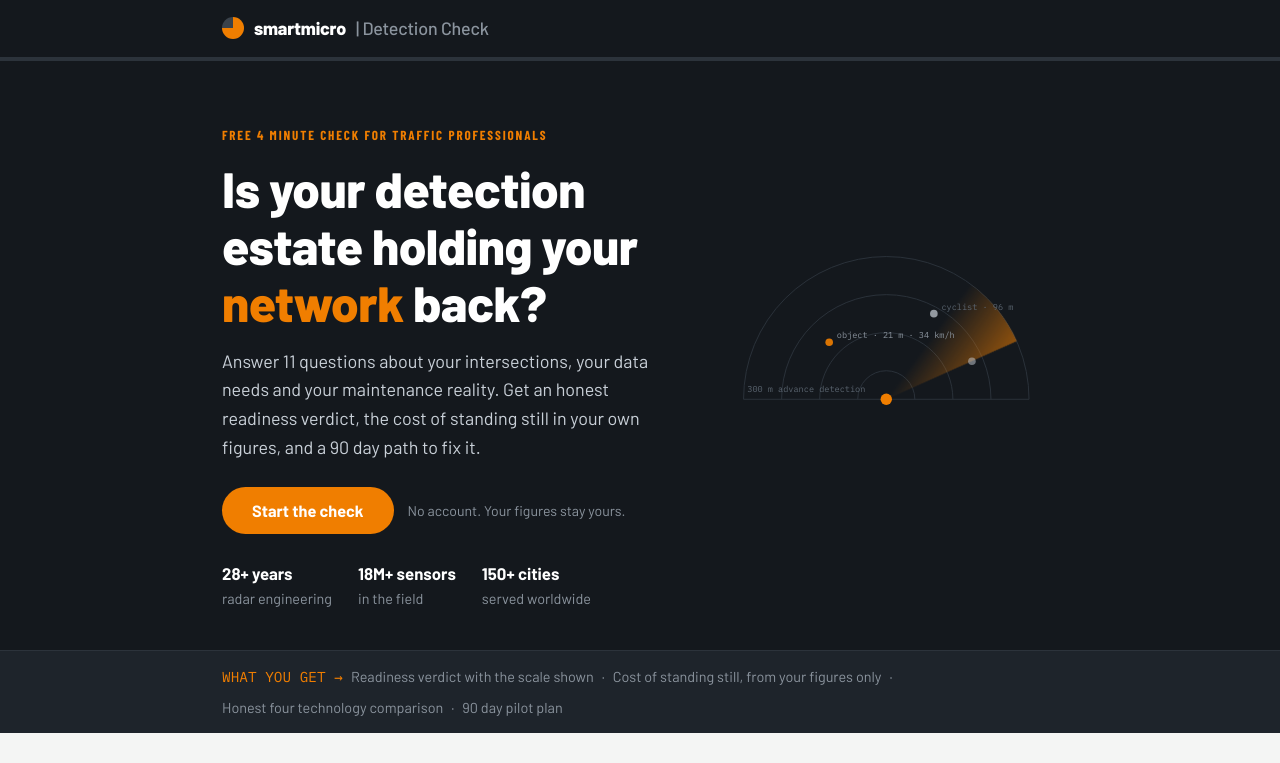
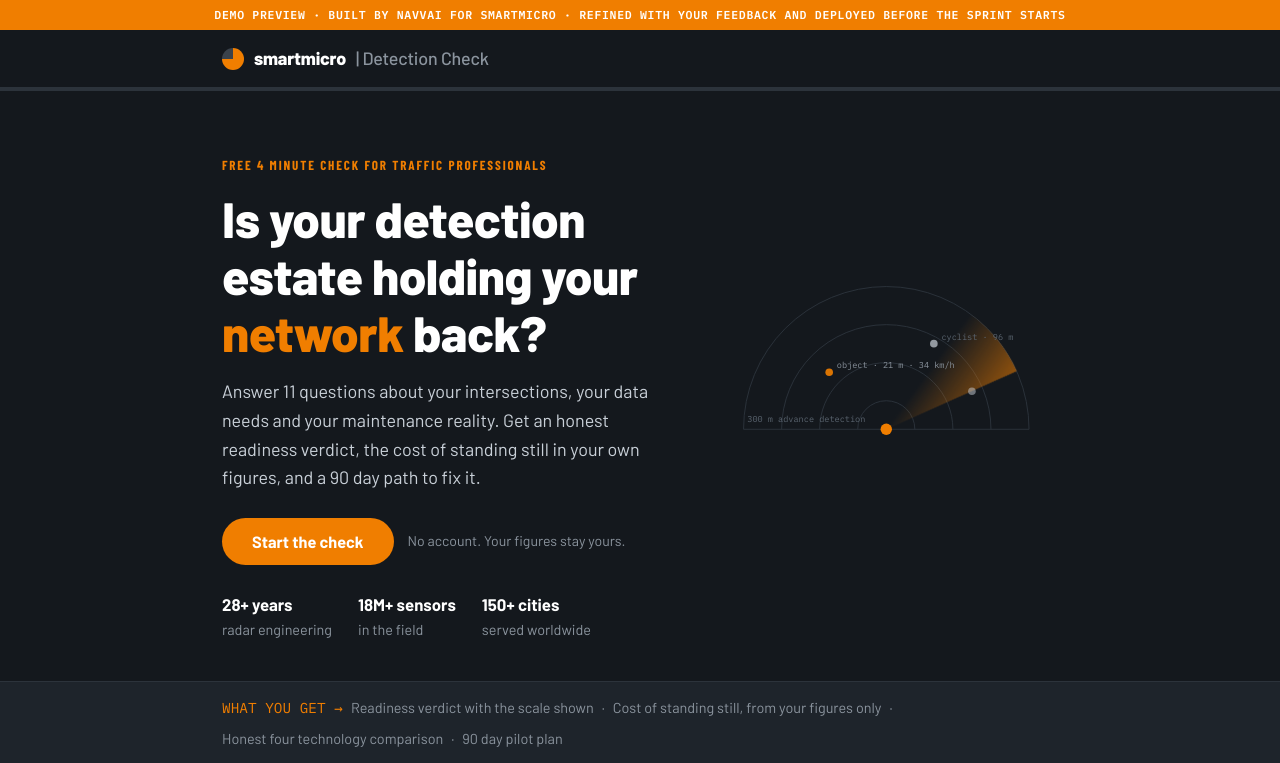
Before and after one commit to NAVVAI-BOYS/smartmicro-audit, a Flask app: page / in a window 1280 px wide. Shown: the top 763 px of the page. Run offline with Flask 3, Linux system fonts and the light colour scheme.

Commit message:
Add files via upload

```diff
--- a/SMARTMICRO-AUDIT/smartmicro-audit/templates/index.html
+++ b/SMARTMICRO-AUDIT/smartmicro-audit/templates/index.html
@@ -174,6 +174,7 @@
 </head>
 <body>
 
+<div style="background:var(--orange);color:#fff;text-align:center;font-family:'IBM Plex Mono',monospace;font-size:.72rem;font-weight:600;letter-spacing:.06em;padding:6px 14px" class="no-print">DEMO PREVIEW · BUILT BY NAVVAI FOR SMARTMICRO · REFINED WITH YOUR FEEDBACK AND DEPLOYED BEFORE THE SPRINT STARTS</div>
 <header class="site">
   <div class="wrap">
     <div class="logo"><span class="dot"></span>smartmicro <span class="lite">| Detection Check</span></div>
@@ -280,7 +281,7 @@
     </div>
     <div class="card">
       <h3 style="margin-bottom:6px">Unlock the full report</h3>
-      <p class="small" style="margin-bottom:16px">The full report includes your scorecard, the cost of standing still calculated from your own figures, an honest technology comparison, your data gaps, and a 90 day plan. We will also send it to your inbox so you can share it with your team.</p>
+      <p class="small" style="margin-bottom:16px">The full report includes your scorecard, the cost of standing still calculated from your own figures, an honest technology comparison, your data gaps, and a 90 day plan. In the live version the report also emails itself to you so you can share it with your team; in this demo it displays on screen.</p>
       <div class="gate-grid">
         <div><label for="gFirst">First name</label><input type="text" id="gFirst" autocomplete="given-name"></div>
         <div><label for="gLast">Last name</label><input type="text" id="gLast" autocomplete="family-name"></div>
@@ -356,7 +357,7 @@
   },
   {
     id:'region', eyebrow:'About you', title:'Where is your network?',
-    why:'Why we ask: it sets the currency in the money maths and the privacy rules that apply to visual detection.',
+    why:'Why we ask: it sets the currency in the money maths (pounds, euros, dirhams or dollars) and the privacy rules that apply to visual detection.',
     type:'single',
     options:[
       {v:'uk', t:'United Kingdom'},
@@ -491,10 +492,12 @@
   const r = state.answers.region?.value;
   if(r==='uk') return '£';
   if(r==='europe') return '€';
+  if(r==='me') return 'AED';
   return '$';
 }
 function fmtMoney(n){
-  return currencySymbol() + Math.round(n).toLocaleString('en-GB');
+  const sym = currencySymbol();
+  return sym + (sym.length>1?' ':'') + Math.round(n).toLocaleString('en-GB');
 }
 
 /* ---------- flow ---------- */
@@ -915,7 +918,7 @@
     <path d="${doNothing}" fill="none" stroke="#CE4A4A" stroke-width="2.5" stroke-dasharray="6 5"/>
     <path d="${plan}" fill="none" stroke="#1F9D5B" stroke-width="2.5"/>
     <text x="${W-padR}" y="${y(m0)-8}" text-anchor="end" font-family="IBM Plex Mono" font-size="10" fill="#CE4A4A">Do nothing</text>
-    <text x="${W-padR}" y="${y(planAt(12))+16}" text-anchor="end" font-family="IBM Plex Mono" font-size="10" fill="#1F9D5B">With the plan</text>
+    <text x="${W-padR}" y="${y(planAt(12))+16}" text-anchor="end" font-family="IBM Plex Mono" font-size="10" fill="#1F9D5B">With the Part 5 plan</text>
   </svg>`;
 }
 
@@ -1011,8 +1014,9 @@
         <div><div class="bignum">${fmtMoney(R.money.monthly)}</div><div class="small">every month, whether or not anything changes</div></div>
       </div>
       <div class="formula">${esc(R.money.formula)}${R.money.estimated?'<br>One or both figures came from a band you picked rather than an exact number, so treat this as an order of magnitude.':''}</div>
+      <div style="background:var(--green-soft);border:1px solid #BFE3CE;border-radius:10px;padding:12px 16px;margin:14px 0 4px;font-size:.93rem"><b style="color:var(--ink)">What actually brings the cost down (the green line):</b> the plan in Part 5 of this report. A 90 day pilot at one junction, then above ground radar detection replacing in carriageway kit across the network. Above ground sensors take detection out of the road surface, so the faults, closures and repair crews that create the red line stop being generated. Nothing in this chart happens on its own — the green line IS Part 5.</div>
       <div class="chart-wrap">${chartSVG(R.money)}</div>
-      <p class="chart-caption"><b>How to read this chart:</b> the dashed red line is your monthly exposure if nothing changes. The green line is the plan in Part 5. ${esc(R.money.assumptions)}</p>
+      <p class="chart-caption"><b>How to read this chart:</b> the dashed red line is your monthly maintenance exposure if nothing changes. The green line is what happens to that same exposure if you follow the Part 5 plan (pilot one junction, then roll out above ground detection). ${esc(R.money.assumptions)}</p>
       <p class="tiny" style="margin-top:8px">These are estimates built from your own figures, not guarantees. The pilot in Part 5 exists precisely to replace this projection with your measured numbers.</p>`;
   } else {
     moneyBlock=`
@@ -1025,7 +1029,7 @@
   <div style="padding-top:8px">
     <div class="eyebrow">Detection Modernisation Check${state.gate.organisation?' · '+esc(state.gate.organisation):''}</div>
     <h1 style="font-size:2rem;margin:8px 0 6px">${first?first+', h':'H'}ere is where your network stands</h1>
-    <p class="small no-print" id="sentLine">${CONSULTANT?'Consultant mode: no email gate, scores recompute live from the answers.':'A copy of this report is on its way to '+esc(state.gate.email)+'. Forward it freely; the glossary at the end is written for people who never saw these questions.'}</p>
+    <p class="small no-print" id="sentLine">${CONSULTANT?'Consultant mode: no email gate, scores recompute live from the answers.':'Demo build: in the live version this report emails itself to '+esc(state.gate.email)+' automatically. The glossary at the end is written for people who never saw these questions, so it forwards well.'}</p>
     <div class="howfits">
       <div><b>1 · Verdict</b>where you stand and why</div>
       <div><b>2 · Cost</b>standing still, in your figures</div>
@@ -1072,8 +1076,9 @@
       </div>`).join('')}
   </div>
   <div class="card">
-    <h3 style="margin-bottom:4px">Why this is within reach</h3>
-    <p>You have already sized the problem yourself${R.money?': '+R.money.faults+' callouts a year at '+fmtMoney(R.money.cost)+' each, in your figures, not ours':goal?' and named the goal it blocks':''}. The pilot in Part 5 is one junction, above ground, run alongside what you have, so proving it costs one junction's worth of patience rather than a network's worth of budget.${R.distance!==null?' And the distance is short: your weakest pillar is '+R.distance+' points from the next band, which is a gap the plan is built to close, not a wall.':' Your weakest pillar already clears the top band, so the plan is about speed, not repair.'}</p>
+    <h3 style="margin-bottom:4px">What is within reach, and why</h3>
+    <p style="margin-bottom:10px"><b style="color:var(--ink)">The thing within reach is specific:</b> a working above ground detection pilot at one junction, proven against your own baseline, inside 90 days — and with it, the move to the next band on the verdict scale above. Not a network wide replacement, not a leap of faith. One junction, measured.</p>
+    <p>Why we say it is close rather than wishful: you have already sized the problem yourself${R.money?': '+R.money.faults+' callouts a year at '+fmtMoney(R.money.cost)+' each, in your figures, not ours':goal?' and named the goal it blocks':''}. The pilot in Part 5 is one junction, above ground, run alongside what you have, so proving it costs one junction's worth of patience rather than a network's worth of budget.${R.distance!==null?' And the distance is short: your weakest pillar is '+R.distance+' points from the next band, which is a gap the plan is built to close, not a wall.':' Your weakest pillar already clears the top band, so the plan is about speed, not repair.'}</p>
   </div>
   <p class="bridge">The verdict says where you stand. Part 2 says what standing still costs, using only the figures you gave us.</p>
 
@@ -1090,7 +1095,7 @@
   <div class="part-tag"><span class="part-num">PART 3</span><span class="eyebrow">Exposure</span></div>
   <div class="card">
     <h3 style="margin-bottom:4px">Decisions versus data</h3>
-    <p class="section-explain">Each decision you said your team is making, checked against the data your current detection can actually supply. BLIND means the decision rests entirely on data you are not collecting.</p>
+    <p class="section-explain">Where this comes from: two of your own answers. You told us which decisions your team is making right now (question 6), and you told us what detection you run (question 4). Every decision needs certain data to be made well — a junction redesign needs turning counts, a cycling investment needs cyclist numbers. This table checks each of your live decisions against the data your current detection can actually produce. COVERED means the data exists. PARTIAL means some of it does. BLIND means the decision is currently being made entirely without the data it rests on — which in practice means experience and guesswork are standing in for measurement.</p>
     <table>
       <tr><th>Decision on your desk</th><th>Data it rests on</th><th>Your position</th><th>Status</th></tr>
       ${gapRows}
@@ -1220,6 +1225,7 @@
       <tr><td><b>Virtual zone</b></td><td>A software defined detection area inside a radar's field of view that does the job of an in carriageway loop. One sensor supports up to 32.</td></tr>
       <tr><td><b>Origin destination</b></td><td>Data showing where vehicles entering a junction actually go, produced by tracking them through the turn.</td></tr>
       <tr><td><b>VRU</b></td><td>Vulnerable road user: cyclists and pedestrians.</td></tr>
+      <tr><td><b>Covered / Partial / Blind</b></td><td>The statuses in the decisions versus data table. They compare each decision the reader's team is making against the data their current detection can produce. Blind means the decision is being made without the data it needs.</td></tr>
       <tr><td><b>The money formula</b></td><td>Annual exposure equals the reader's own fault count multiplied by their own cost per repair. Nothing was added by us, and the section is hidden entirely if the figures were not supplied.</td></tr>
     </table>
   </div>
@@ -1230,6 +1236,7 @@
     <p style="max-width:560px;margin:0 auto">A free consultation with smartmicro walks through your report, your junction and your figures${R.money?', including the '+fmtMoney(R.money.annual)+' a year this report calculated from your own numbers':''}. Bring the person who owns the budget decision, not just the technical team. It is a working session, not a pitch.</p>
     <a class="btn" href="https://www.smartmicro.com/company/contact-us/" target="_blank" rel="noopener" onclick="track('cta_click')">Book the consultation</a>
     <p class="tiny" style="margin-top:12px;color:#8B949E">Or email <a href="mailto:{{ contact_email }}" style="color:#F07E00">{{ contact_email }}</a> with this report attached.</p>
+    <p class="tiny no-print" style="margin-top:8px;color:#8B949E">Demo note: in the live version this button books directly into your calendar link, and the report email carries the same booking button.</p>
   </div>
 
   <div class="actions-row no-print">
```
